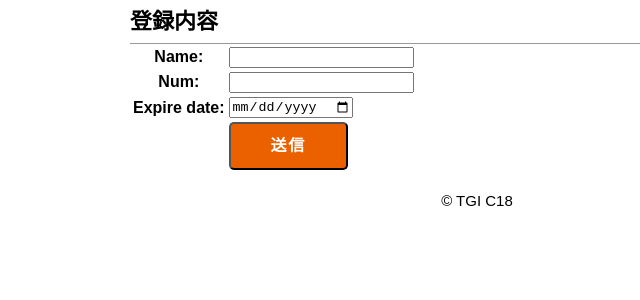
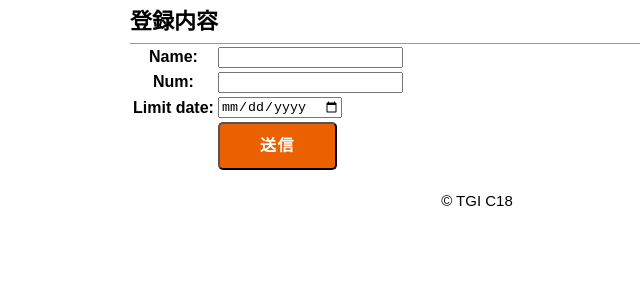
Before and after one commit to taizogt/project_C18, a Django app: page /emfood/register in a window 1280 px wide. Shown: the part 145-445 px from the top of the page, without its empty margins (163-803 px from the left). Run offline with Django 4.2, Linux system fonts and the light colour scheme.

Commit message:
日付の型の変更，DBの更新

```diff
--- a/tginet_C18/emfood/forms.py
+++ b/tginet_C18/emfood/forms.py
@@ -5,8 +5,8 @@ from django.forms import widgets, NumberInput  # importに追加
 class Emfoodadd(forms.ModelForm):
     class Meta:
         model = Emfood
-        fields = ['name','num','expire_date']
+        fields = ['name','num','limit_date']
         # expire_dateをプルダウン式に変更
         widgets = {
-            'expire_date': NumberInput(attrs={'type': 'date'})
+            'limit_date': NumberInput(attrs={'type': 'date'})
         }
--- a/tginet_C18/emfood/templates/emfood/index.html
+++ b/tginet_C18/emfood/templates/emfood/index.html
@@ -24,7 +24,7 @@
                 <main>
                     {% if True %}
                     <div id="inner">
-                        <h2>消費期限の近い非常食が X 個あります！！</h2>
+                        <h2>消費期限の近い非常食があります！！</h2>
                     </div>
                     {% endif %}
                 </main>
@@ -40,7 +40,7 @@
                     <div class="food-list">
                         <div class='food-name'>{{ food.name }}</div>
                         <div class='food-num'>{{ food.num}}</div>
-                        <div class='food-ex'>{{ food.expire_date }}</div>
+                        <div class='food-ex'>{{ food.limit_date }}</div>
                     </div>
                     {% endfor %}
 
```
Also changed, not shown: tginet_C18/db.sqlite3.
